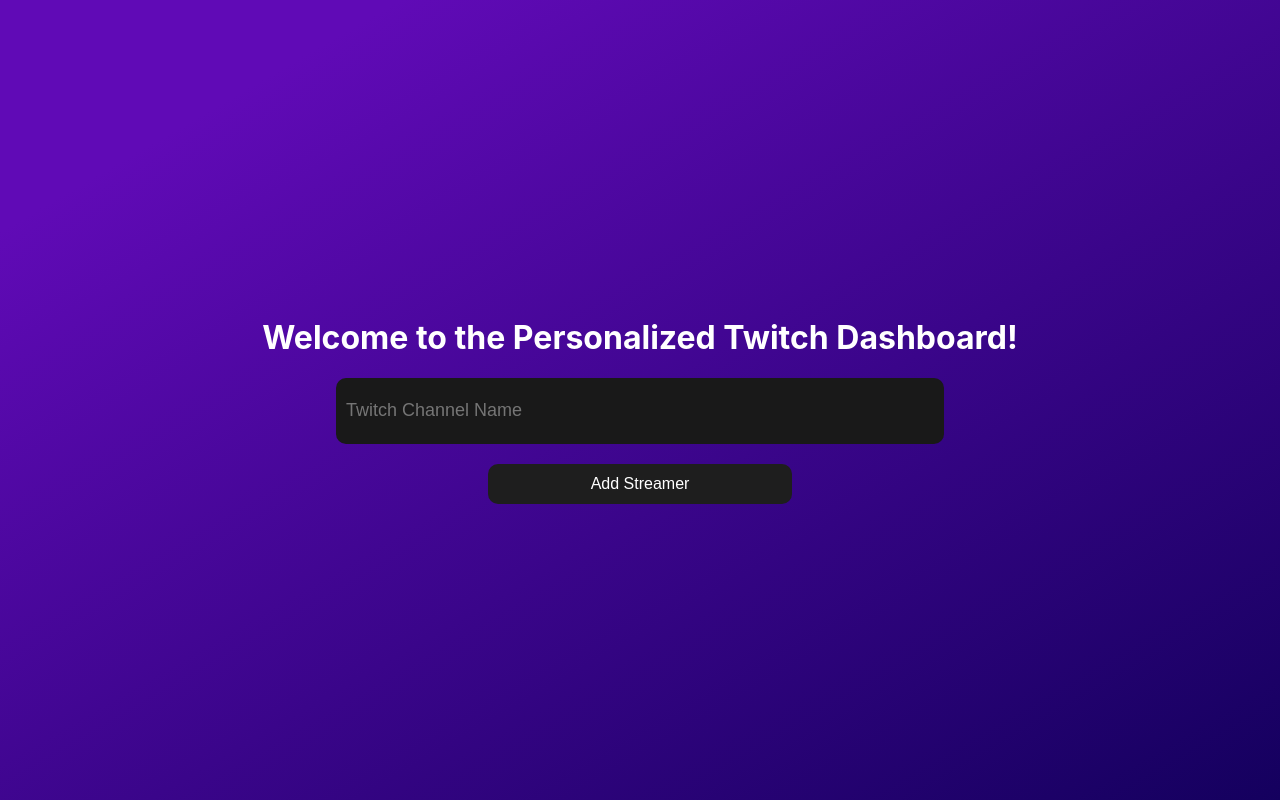
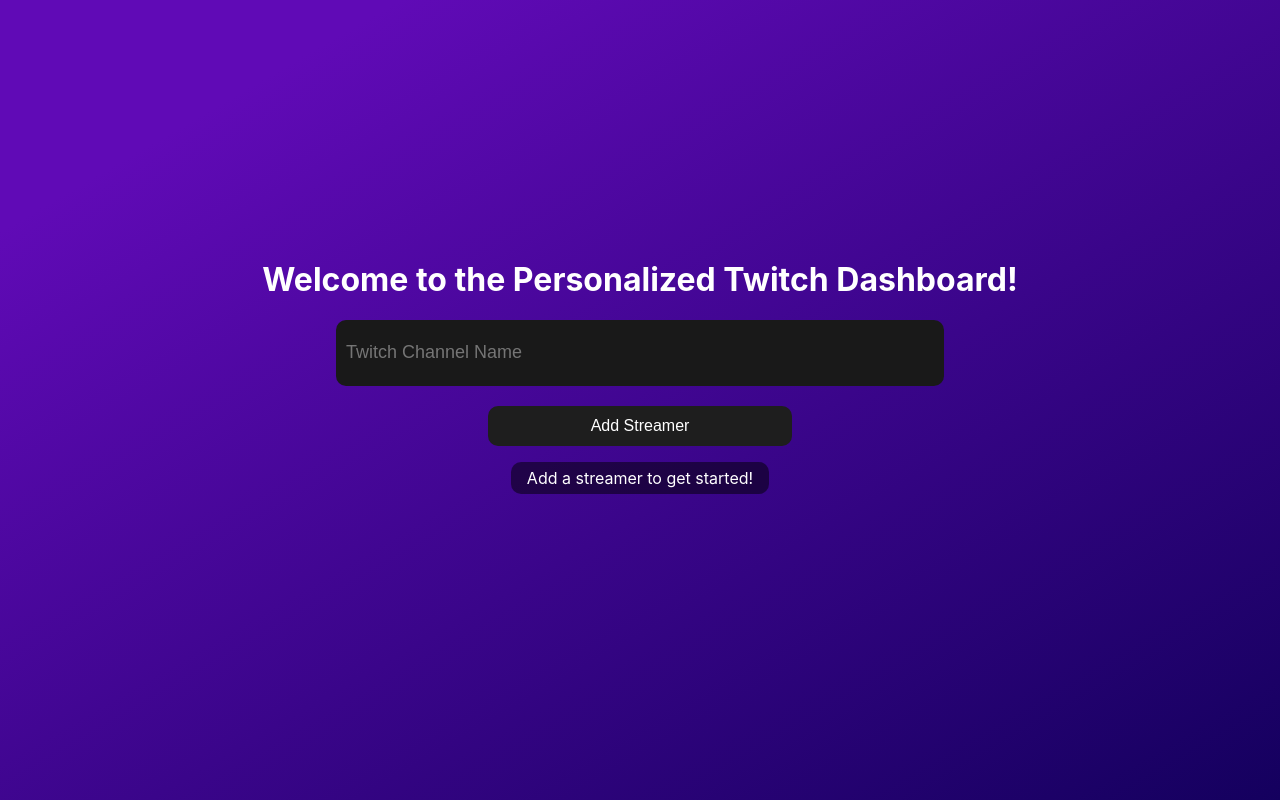
Before and after one commit to micahyoung324/Personalized-Twitch-Dashboard, a Next.js app: page / in a window 1280 px wide. Built offline with nearby package versions, Linux system fonts and the light colour scheme.

Commit message:
Create Delete Function For Channel Items

```diff
--- a/components/StreamerGrid/StreamerGrid.js
+++ b/components/StreamerGrid/StreamerGrid.js
@@ -2,16 +2,17 @@
 import Image from 'next/image'
 import styles from '../../styles/StreamerGrid.module.css'
 
-const StreamerGrid = ({ channels }) => {
-    return (
-        <div>
-            {channels.map(renderGridItem)}
-        </div>
-    )
+const StreamerGrid = ({ channels, setChannels }) => {
+    // Actions
+    const removeChannelAction = channelID => () => {
+        console.log("Removing channel.")
+        setChannels(channels.filter(channel => channel.id !== channelID))
     }
 
+    // Render Methods
     const renderGridItem = channel => (
         <div key={channel.id} className = {styles.gridItem}>
+        <button onClick={removeChannelAction(channel.id)}>X</button>
             <Image layout = "fill" src={channel.thumbnail_url} />
             <div className = {styles.gridItemContent}>
                 <p>{channel.display_name}</p>
@@ -21,4 +22,20 @@
         </div>
     )
 
+    const renderNoItems = () => (
+        <div className={styles.gridNoItems}>
+            <p>Add a streamer to get started!</p>
+        </div>
+    )
+
+    // UseEffects
+
+    return (
+        <div>
+            {channels.length > 0 && channels.map(renderGridItem)}
+            {channels.length === 0 && renderNoItems()}
+        </div>
+    )
+}
+
 export default StreamerGrid
--- a/pages/index.js
+++ b/pages/index.js
@@ -58,7 +58,7 @@
             <div className={styles.inputContainer}>
                 <h1>Welcome to the Personalized Twitch Dashboard!</h1>
                 {renderForm()}
-                <StreamerGrid channels = {favoriteChannels} />
+                <StreamerGrid channels = {favoriteChannels} setChannels = {setFavoriteChannels} />
             </div>
         </div>
     )
--- a/styles/StreamerGrid.module.css
+++ b/styles/StreamerGrid.module.css
@@ -17,7 +17,6 @@
   width: 180px;
   height: 180px;
   border-radius: 10px;
-  border: 4px #7F53ACCC solid;
   background-color: #00000080;
   color: white;
   font-size: 14px;
@@ -53,9 +52,28 @@
 }
 
 .gridItem button {
-  width: 75%;
-  height: 30px;
-  border-radius: 10px;
-  border: 0;
-  margin: 1em;
+    color: white;
+    position: absolute;
+    left: 0;
+    z-index: 1;
+    width: 20px;
+    height: 20px;
+    border-radius: 5px;
+    border: 0;
+    margin-left: 5px;
+    margin-top: 5px;
+    background-color: rgb(208, 17, 53);
+    font-weight: bold;
 }
+
+.gridNoItems {
+    display: flex;
+    align-items: center;
+    justify-content: center;
+    max-height: 25%;
+    background-color: #00000080;
+    color: white;
+    border-radius: 10px;
+    padding: 1em;
+    margin: 1em auto;
+}
```
Lines whose indentation alone changed are shown as unchanged.
